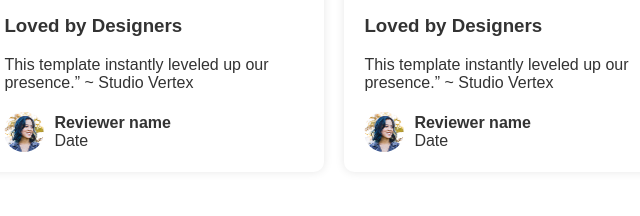
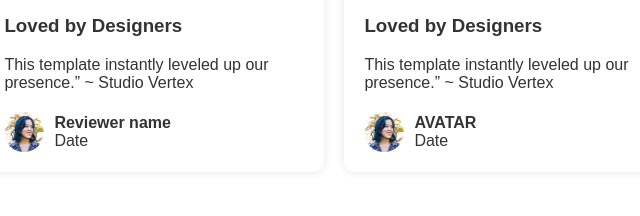
Before and after one commit to RIRIZVI/WEBSITE, a plain HTML site: page index.html in a window 1280 px wide. Shown: the part 1738-1954 px from the top of the page, 483-1123 px from the left. Drawn offline with Linux system fonts and the light colour scheme.

Commit message:
2ND COMMIT

```diff
--- a/index.html
+++ b/index.html
@@ -95,7 +95,7 @@
         <div class="reviewer">
           <img src="avatar.png" alt="Reviewer">
           <div>
-            <strong>Reviewer name</strong><br>
+            <strong>AVATAR</strong><br>
             <span>Date</span>
           </div>
         </div>
```
